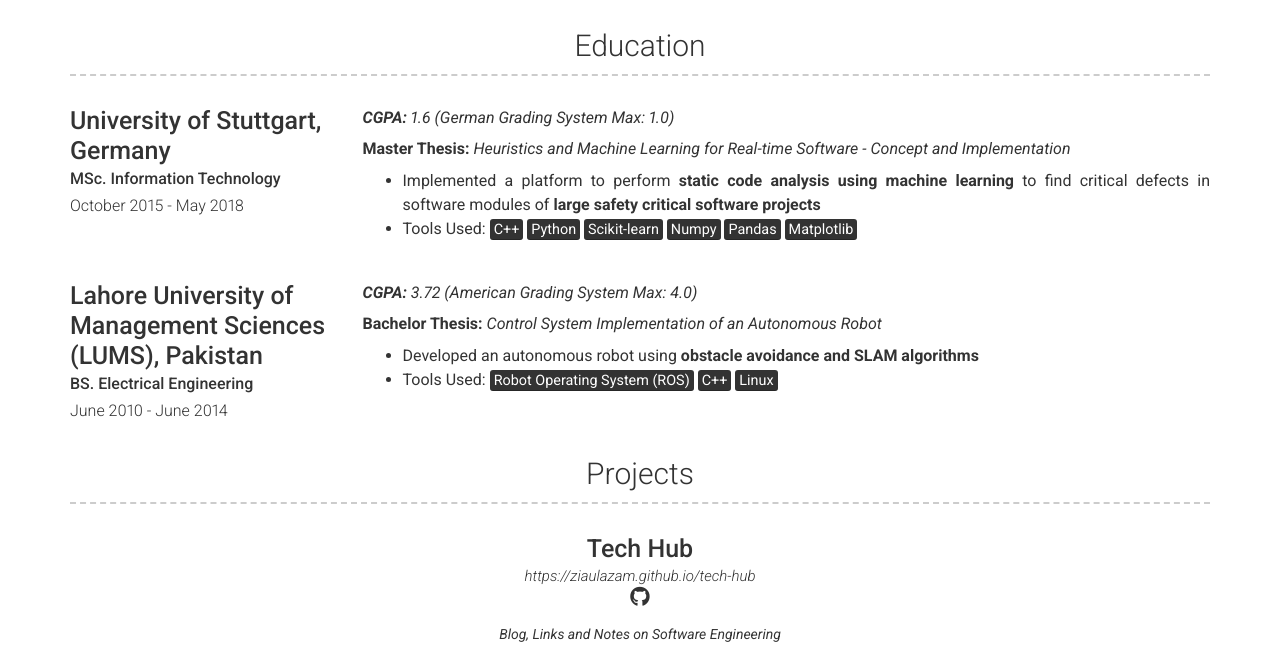
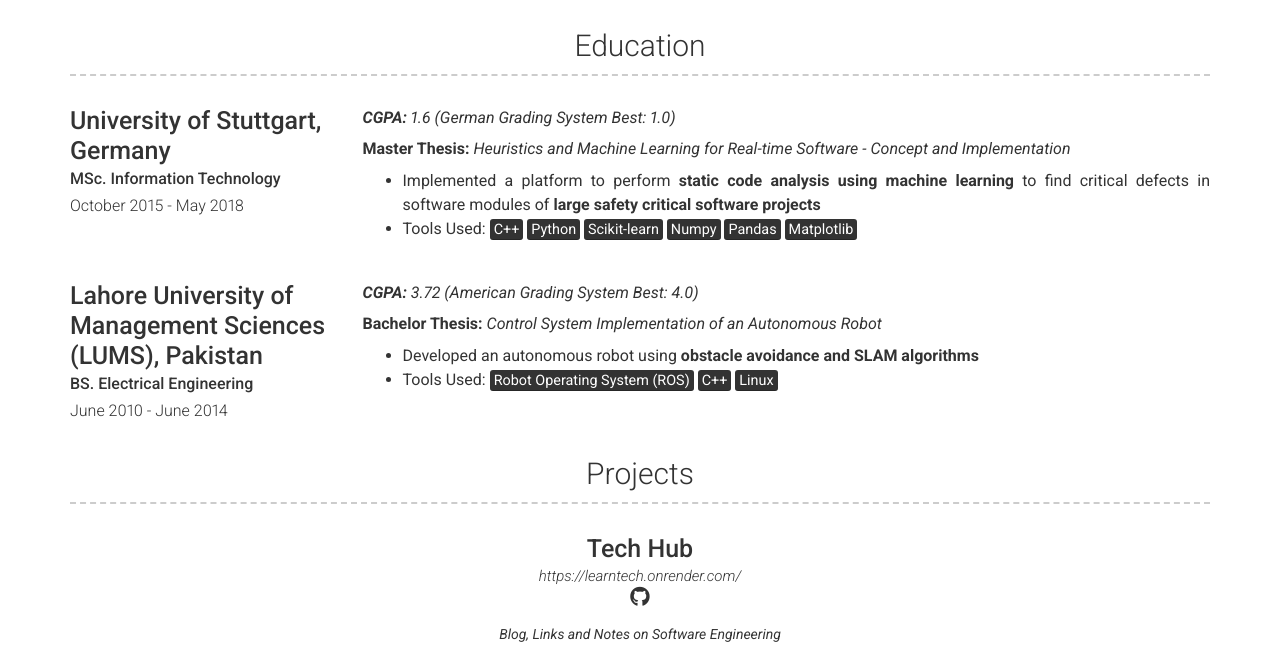
Before and after one commit to ziaulazam/ziaulazam.github.io, a Jekyll site: the page built from index.md, in a window 1280 px wide and 900 px high, scrolled down 1085 px. Shown: the part 152-817 px from the top of the window. Built offline with Jekyll 4.4.1, drawn with Linux system fonts in a browser that asks for light colours; nearby versions of some CDN libraries; some of the changed text lies outside the part shown.

Commit message:
fix: minor link fixes and updates

```diff
--- a/_config.yml
+++ b/_config.yml
@@ -6,18 +6,19 @@ favicon: favicon.svg
 name: Zia ul Azam
 title: Software Engineer
 email: zia.azam999@gmail.com
-phone: +49 152 59333514
+#phone: +49 152 59333514
+location: Cambridge, UK
 website: https://ziaulazam.github.io
 
 # Dark Mode (true/false/never)
 darkmode: never
 
 # Social links
-download_resume: true
+#download_resume: true
 github_username: ziaulazam
 linkedin_username: ziaulazam
 stackoverflow_username: "10338646"
-twitter_username: zia_ul_azam
+#twitter_username: zia_ul_azam
 
 #dribbble_username: jekyll
 #facebook_username: jekyll
--- a/_data/education.yml
+++ b/_data/education.yml
@@ -6,7 +6,7 @@
   #quote: >
   #  Some quote
   description: | # this will include new lines to allow paragraphs
-    **_CGPA:_** *1.6 (German Grading System Max: 1.0)*
+    **_CGPA:_** *1.6 (German Grading System Best: 1.0)*
 
     **Master Thesis:** *Heuristics and Machine Learning for Real-time Software - Concept and Implementation*
       - Implemented a platform to perform **static code analysis using machine learning** to find critical defects in software modules of **large safety critical software projects**
@@ -19,7 +19,7 @@
   #quote: >
   #  Some quote
   description: | # this will include new lines to allow paragraphs
-    **_CGPA:_** *3.72 (American Grading System Max: 4.0)*
+    **_CGPA:_** *3.72 (American Grading System Best: 4.0)*
 
     **Bachelor Thesis:** *Control System Implementation of an Autonomous Robot*
       - Developed an autonomous robot using **obstacle avoidance and SLAM algorithms**
--- a/_data/experience.yml
+++ b/_data/experience.yml
@@ -1,7 +1,7 @@
 # Experience List
 - layout: left
   company: ARM Limited (United Kingdom)
-  link: https://www.arm.com/
+  link: https://www.arm.com
   job_title: Senior Software Engineer
   dates: September 2020 - Present
   #quote: >
--- a/_data/projects.yml
+++ b/_data/projects.yml
@@ -1,8 +1,8 @@
 # Project List
 - layout: top-middle
   name: Tech Hub
-  link: https://ziaulazam.github.io/tech-hub
-  github: ziaulazam/tech-hub
+  link: https://learntech.onrender.com/
+  github: ziaulazam/learntech
   quote: >
     Blog, Links and Notes on Software Engineering
   description: | # this will include new lines to allow paragraphs
--- a/_includes/header.html
+++ b/_includes/header.html
@@ -123,6 +123,11 @@
           {{ site.phone_title | default: "Phone" }}: {{ site.phone | escape }}
         </p>
       {%- endif -%}
+      {%- if site.location -%}
+        <p>
+          {{ site.location_title | default: "Location" }}: {{ site.location | escape }}
+        </p>
+      {%- endif -%}
       {%- if site.website -%}
         <p>
           {{ site.website_title | default: "Web" }}: {% include a.html href=site.website %}{{ site.website | escape }}</a>
```
